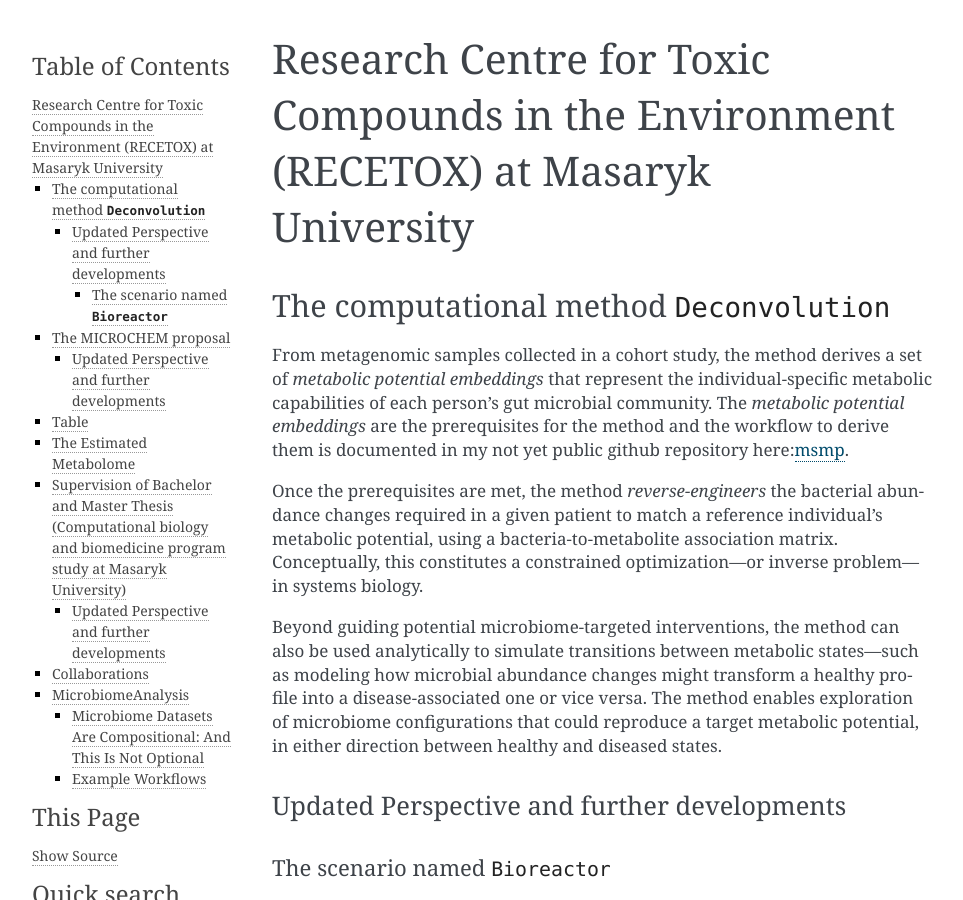
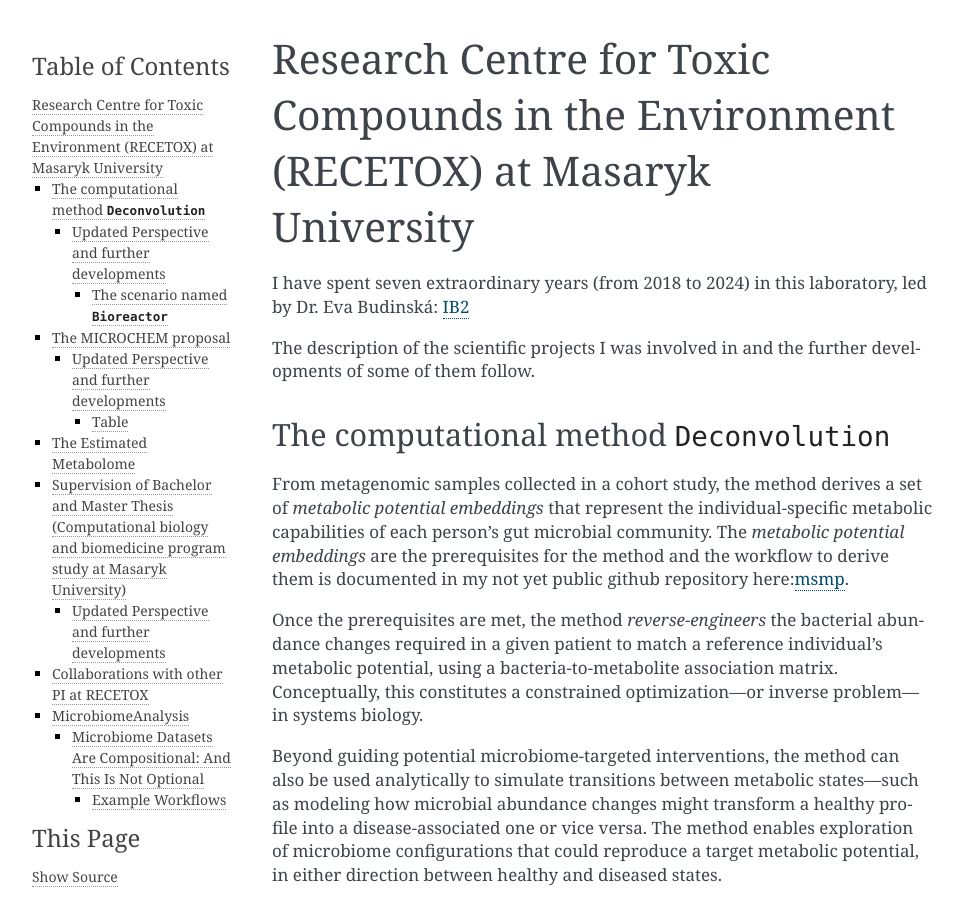
Before and after one commit to persicomaria/career_test, a Sphinx documentation site: the page built from doc/Masaryk_University_Recetox.md, in a window 1280 px wide and 900 px high. Shown: the whole window, without its empty margins (148-1111 px from the left). Built offline with Sphinx 7.4.7, drawn with Linux system fonts in a browser that asks for light colours; pages that are not in the unit, such as notebooks, are missing from menus; some of the changed text lies outside the part shown.

Commit message:
update doc 2045

```diff
--- a/doc/Masaryk_University_Recetox.md
+++ b/doc/Masaryk_University_Recetox.md
@@ -1,6 +1,8 @@
 # Research Centre for Toxic Compounds in the Environment (RECETOX) at Masaryk University
 
+I have spent seven extraordinary years (from 2018 to 2024) in this laboratory, led by Dr. Eva Budinská: [IB2](https://bioinfo-recetox.github.io/people/)
 
+The description of the scientific projects I was involved in and the further developments of some of them follow.
 
 ## The computational method `Deconvolution`
 
@@ -32,7 +34,7 @@
 
 As a proof of concept I would start with the herbicide glyphosate. I would focus my efforts on collecting data about bacteria isolated fom contaminated soil. Here some recent publications claiming the identification of bacterial (at the taxonomical resolution of strains) able to bio transform the glyphosate:
 
-## Table
+#### Table
 
 | Original Publication Identifier (DOI/PMID/PMCID)  |  Bacterial Strain |
 | ---- | ------ |
@@ -59,7 +61,7 @@
 Through guided training, participants—“citizens of science”—might learn how to build or operate AI-based agents capable of transforming catalogs of bacteria derived from metagenomic samples into high-dimensional embeddings that capture the functional potential of the corresponding microbial communities. This collaborative platform aims to combine community engagement with cutting-edge computational biology, accelerating large-scale functional annotation while fostering scientific literacy.
 
 
-## Collaborations
+## Collaborations with other PI at RECETOX
 
 -Cooperation with professor Ondrej Adamovsky, PI in Mechanistic Toxicology at the Research Centre for Toxic Compounds in the Environment (RECETOX)
 
```
Also changed, not shown: other parts of doc/Masaryk_University_Recetox.md (+2 -2 lines), doc/CNR_Naples.md (added, +7 -0 lines), doc/TU_Dresden.md (renamed from doc/Dresden.md, +1 -1 lines), doc/index.rst (+7 -3 lines).
